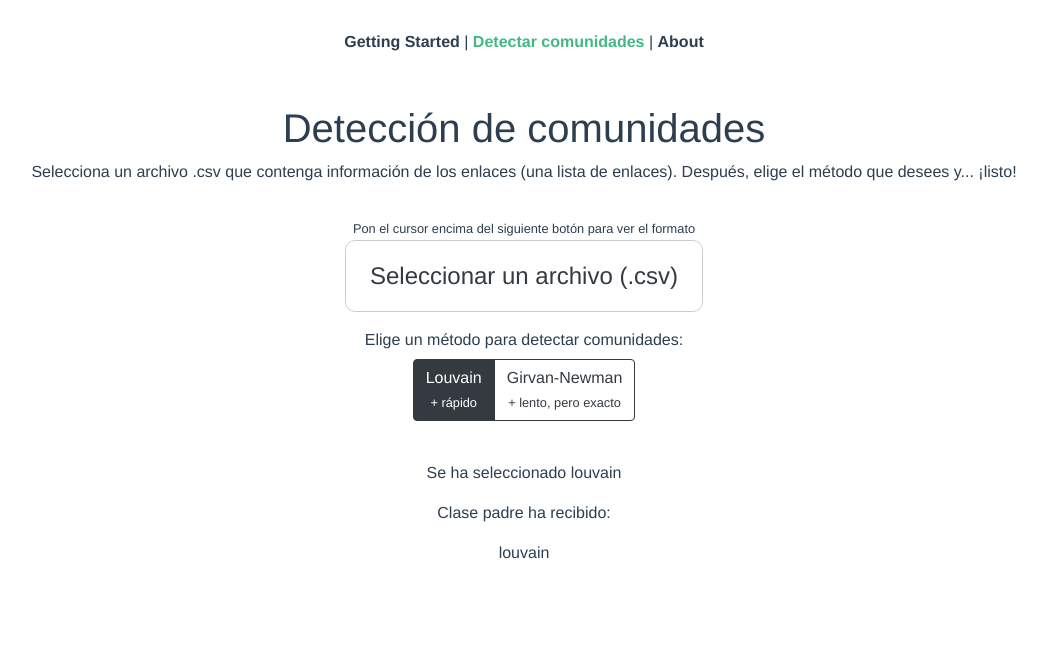
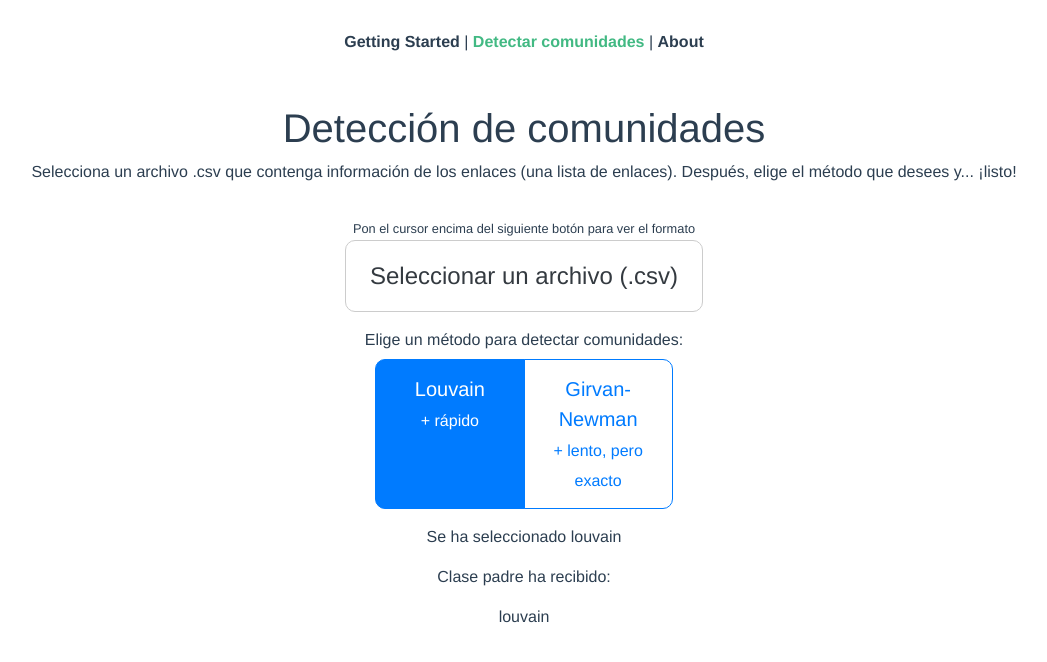
Before and after one commit to ZhihaoDC/communify, a Vue app: page /community-detection in a window 1280 px wide. Shown: the top 662 px of the page, without its empty margins (116-1163 px from the left). Built offline with nearby package versions, Linux system fonts and the light colour scheme.

Commit message:
Customise radio button

```diff
--- a/src/App.vue
+++ b/src/App.vue
@@ -13,6 +13,8 @@
 </template>
 
 <style lang="scss">
+ @import './assets/scss/custom.scss';
+
 #app {
   font-family: Avenir, Helvetica, Arial, sans-serif;
   -webkit-font-smoothing: antialiased;
--- a/src/assets/css/main.css
+++ b/src/assets/css/main.css
@@ -29,6 +29,7 @@
     margin-bottom:0.2em;
     cursor: pointer;
 }
+
 .custom-button:hover{
     background-color: #42b983;
     color:aliceblue;
--- /dev/null
+++ b/src/assets/scss/custom.scss
@@ -0,0 +1,9 @@
+$btn-padding-y-lg: 0.7em;
+$btn-padding-x-lg: 1em;
+$btn-border-radius-lg: 10px;
+$enable-responsive-font-sizes: "true";
+$btn-line-height: 0.01em;
+// Bootstrap and its default variables
+@import '../../../node_modules/bootstrap/scss/bootstrap';
+// BootstrapVue and its default variables
+@import '../../../node_modules/bootstrap-vue/src/index.scss';
--- a/src/components/InputMethod.vue
+++ b/src/components/InputMethod.vue
@@ -6,19 +6,18 @@
             :aria-describedby="ariaDescribedby"
             name="method-selection"
             v-model="picked"
-            v-bind:value="value"
             @change="change_value"
             buttons
-            button-variant = "outline-dark"
-            pressed="false"
+            button-variant = "outline-primary"
+            size="lg"
             >
-            <b-form-radio value="louvain" >
-                <span id="custom-card-title" >Louvain</span>
+            <b-form-radio value="louvain" class="options">
+                <span>Louvain</span>
                 <br>
                 <small> + rápido</small>
             </b-form-radio>
-            <b-form-radio value="girvan-newman">
-                <span id="custom-card-title">Girvan-Newman</span>
+            <b-form-radio value="girvan-newman" class="options">
+                <span>Girvan-Newman</span>
                 <br>
                 <small> + lento, pero exacto </small>
             </b-form-radio>
@@ -27,7 +26,6 @@
             -->
             </b-form-radio-group>
         </b-form-group>
-        <br>
         <p>Se ha seleccionado {{ picked }}</p>
     </div>
 </template>
@@ -50,10 +48,8 @@ export default {
 </script>
 
 <style scoped>
-    #method-selection{
-        margin-top:2em;
+    .options{
+        width: 50%
     }
 
-
-
 </style>
--- a/src/main.js
+++ b/src/main.js
@@ -6,6 +6,8 @@ import App from './App.vue'
 import router from './router'
 import './assets/css/main.css';
 
+
+
 Vue.config.productionTip = false
 
 new Vue({
--- a/src/plugins/bootstrap-vue.js
+++ b/src/plugins/bootstrap-vue.js
@@ -1,6 +1,7 @@
 import Vue from 'vue'
 
 import BootstrapVue from 'bootstrap-vue'
+
 import 'bootstrap/dist/css/bootstrap.min.css'
 import 'bootstrap-vue/dist/bootstrap-vue.css'
 
--- a/src/views/community-detection.vue
+++ b/src/views/community-detection.vue
@@ -11,8 +11,10 @@
       <div class="content">
 
         <InputCSV/>
+
         <InputMethod @change="change_method"/>
         <p>Clase padre ha recibido:</p>{{method}}
+
       </div>
     </div>
   </div>
```
